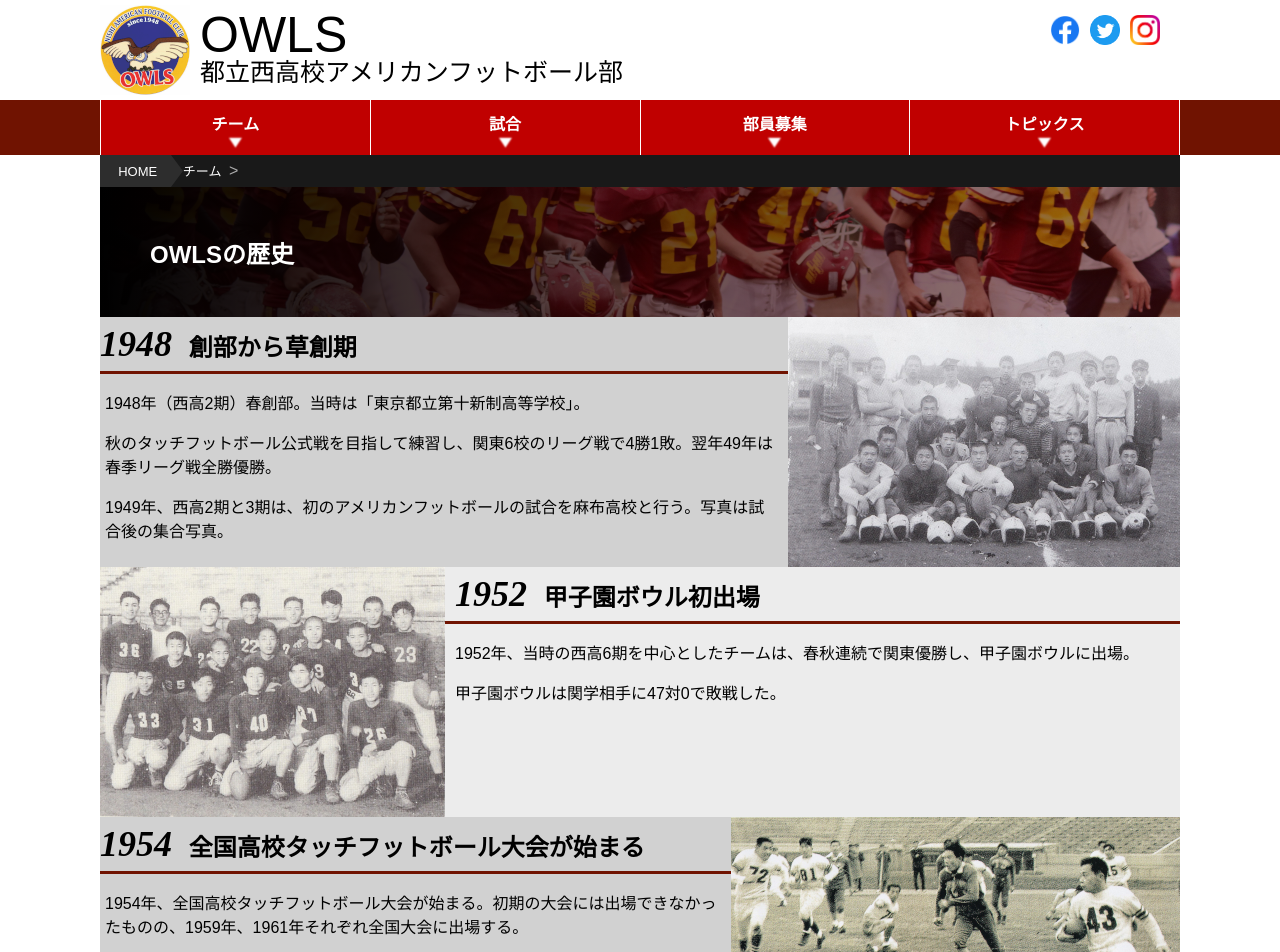
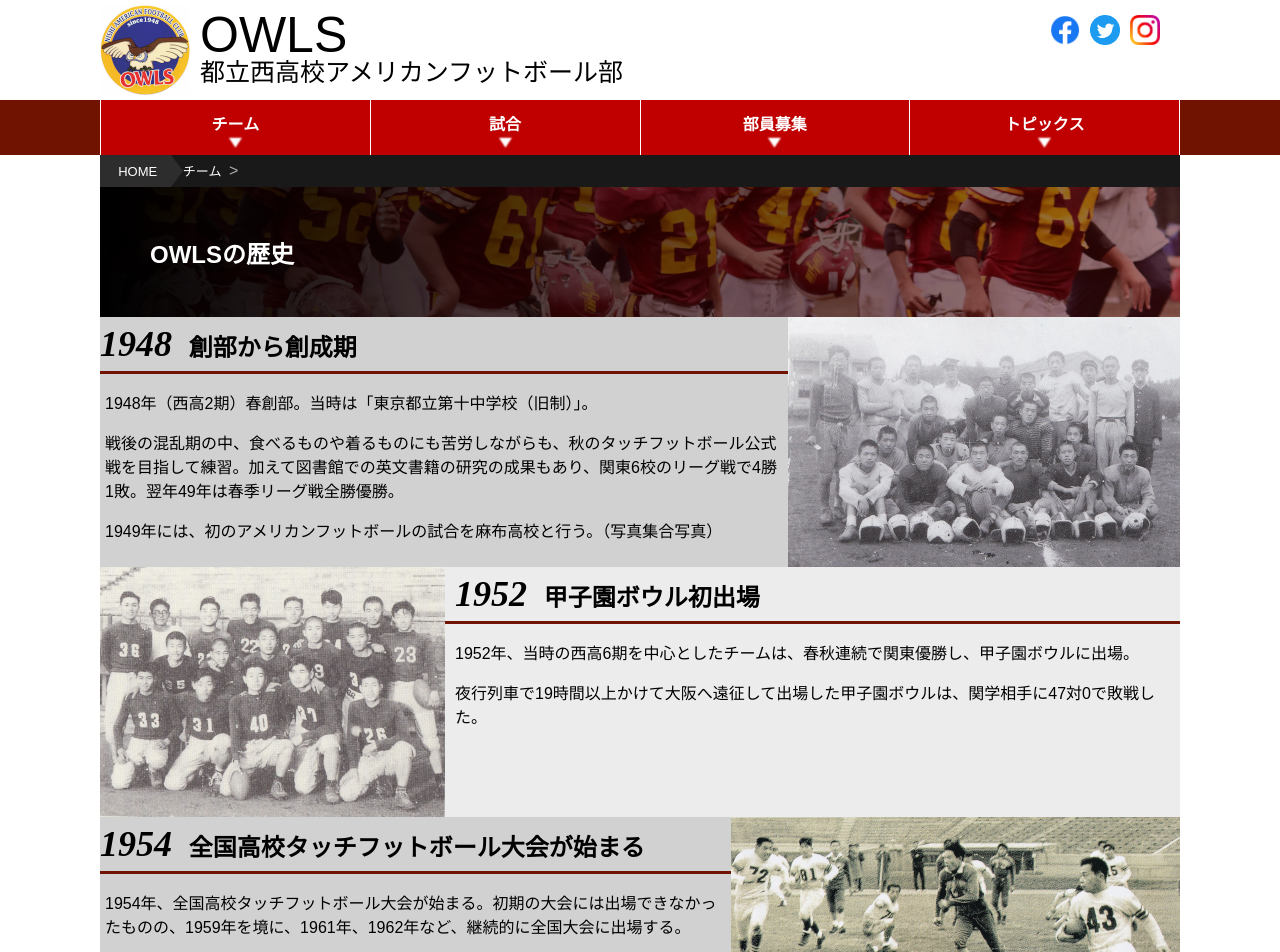
Before and after one commit to numa72/nishi-owls, a Jekyll site: the page built from team/history.html, in a window 1280 px wide and 1400 px high. Shown: the top 952 px of the window. Built offline with Jekyll 4.4.1, drawn with Linux system fonts in a browser that asks for light colours; some web fonts are replaced.

Commit message:
tweak history

```diff
--- a/team/history.html
+++ b/team/history.html
@@ -11,17 +11,17 @@ title: OWLSの歴史
 <div class="team-history-main-container">
     <img src="/assets/images/team/history-1949.jpg" alt="初のアメフト試合後の写真">
 
-    <h2><span class="year">1948</span> 創部から草創期</h2>
+    <h2><span class="year">1948</span> 創部から創成期</h2>
 
     <div class="team-history-content">
         <p>
-            1948年（西高2期）春創部。当時は「東京都立第十新制高等学校」。
+            1948年（西高2期）春創部。当時は「東京都立第十中学校（旧制）」。
         </p>
         <p>
-            秋のタッチフットボール公式戦を目指して練習し、関東6校のリーグ戦で4勝1敗。翌年49年は春季リーグ戦全勝優勝。
+            戦後の混乱期の中、食べるものや着るものにも苦労しながらも、秋のタッチフットボール公式戦を目指して練習。加えて図書館での英文書籍の研究の成果もあり、関東6校のリーグ戦で4勝1敗。翌年49年は春季リーグ戦全勝優勝。
         </p>
         <p>
-            1949年、西高2期と3期は、初のアメリカンフットボールの試合を麻布高校と行う。写真は試合後の集合写真。
+            1949年には、初のアメリカンフットボールの試合を麻布高校と行う。（写真集合写真）
         </p>
     </div>
 </div>
@@ -36,7 +36,7 @@ title: OWLSの歴史
             1952年、当時の西高6期を中心としたチームは、春秋連続で関東優勝し、甲子園ボウルに出場。
         </p>
         <p>
-            甲子園ボウルは関学相手に47対0で敗戦した。
+            夜行列車で19時間以上かけて大阪へ遠征して出場した甲子園ボウルは、関学相手に47対0で敗戦した。
         </p>
     </div>
 </div>
@@ -48,7 +48,7 @@ title: OWLSの歴史
 
     <div class="team-history-content">
         <p>
-            1954年、全国高校タッチフットボール大会が始まる。初期の大会には出場できなかったものの、1959年、1961年それぞれ全国大会に出場する。
+            1954年、全国高校タッチフットボール大会が始まる。初期の大会には出場できなかったものの、1959年を境に、1961年、1962年など、継続的に全国大会に出場する。
         </p>
         <p>
             また、1959年は初めて夏合宿を行った記録があり、西高内のトタン屋根の柔道場で寝泊まりをしながら練習したという。
```
